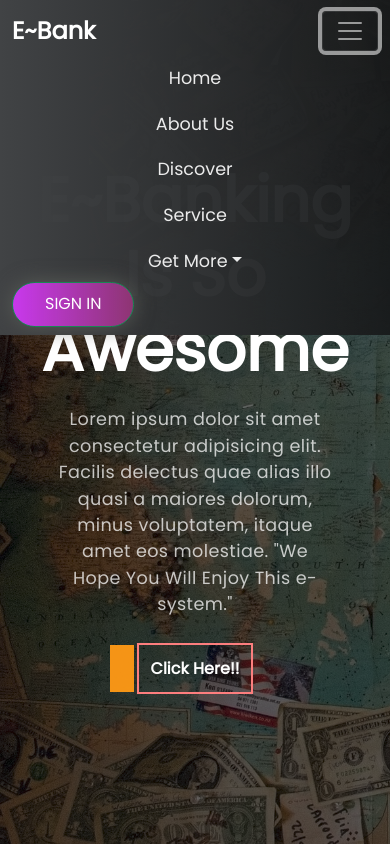
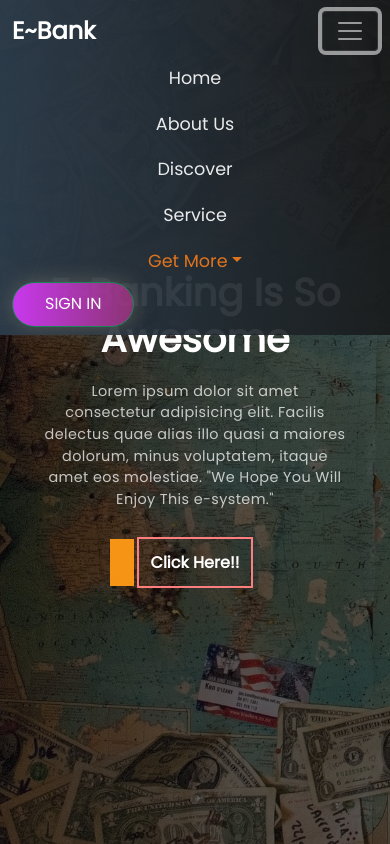
Before and after one commit to mi-araf/simple-e-bank-landing-page, a plain HTML site: page index.html in a window 390 px wide. Both pictures are taken after a click on the button 350 px from the left and 31 px from the top of the page. Shown: the top 844 px of the page. Drawn offline with nearby package versions, Linux system fonts and the light colour scheme.

Commit message:
Website buidind done

```diff
--- a/index.html
+++ b/index.html
@@ -4,6 +4,8 @@
     <meta charset="UTF-8">
     <meta http-equiv="X-UA-Compatible" content="IE=edge">
     <meta name="viewport" content="width=device-width, initial-scale=1.0">
+
+    <link rel="shortcut icon" href="./img/1.svg" type="image/x-icon">
     <!-- bs5 cdn -->
     <link href="https://cdn.jsdelivr.net/npm/bootstrap@5.1.3/dist/css/bootstrap.min.css" rel="stylesheet" integrity="sha384-1BmE4kWBq78iYhFldvKuhfTAU6auU8tT94WrHftjDbrCEXSU1oBoqyl2QvZ6jIW3" crossorigin="anonymous">
     <!-- font awesome cdn -->
@@ -12,18 +14,18 @@
     <link rel="stylesheet" href="https://cdn.jsdelivr.net/npm/bootstrap-icons@1.3.0/font/bootstrap-icons.css" />
 
     <link rel="stylesheet" href="./style.css">
-    <!-- <link rel="shortcut icon" href="" type="image/x-icon"> -->
     <title>My e-bank landing site</title>
 </head>
 
-<body>
+<body data-bs-spy="scroll" data-bs-target="#navbarSupportedContent">
+
     <header>
         <!-- =============- NAVBAR -================== -->
+        <!-- <nav class="navbar navbar-expand-lg navbar-dark fixed-top"> -->
         <nav class="navbar navbar-expand-lg navbar-dark fixed-top">
             <div class="container-fluid container">
                 <a class="navbar-brand" href="#">E~Bank</a>
-                <button class="navbar-toggler" type="button" data-bs-toggle="collapse" data-bs-target="#navbarSupportedContent"
-                    aria-controls="navbarSupportedContent" aria-expanded="false" aria-label="Toggle navigation">
+                <button class="navbar-toggler" type="button" data-bs-toggle="collapse" data-bs-target="#navbarSupportedContent">
                     <span class="navbar-toggler-icon"></span>
                 </button>
                 <div class="collapse navbar-collapse" id="navbarSupportedContent">
@@ -245,7 +247,7 @@
 
         <div class="container">
             <h2 id="my-h2" class="text-center fw-bold">- Our Directors -</h2>
-            <p class="lead text-center text-white mb-5">
+            <p class="lead text-center mb-5" style="color: rgba(209, 16, 16, 0.965);">
                 Our directors all have 10+ years working as a director in the banking industry
             </p>
 
--- a/style.css
+++ b/style.css
@@ -6,6 +6,10 @@
     box-sizing: border-box;
     font-family: 'Poppins', sans-serif;
 }
+html {
+    scroll-behavior: smooth;
+}
+
 .color-pri {
     color: #00FF40;
 }
@@ -101,9 +105,9 @@
 
 /* ========= NAV =========== */
 .navbar {
-    background: #232526;    /* fallback for all browseres */
-    background: -webkit-linear-gradient(to right, #414345, #232526);
-    background: linear-gradient(to right, #414345, #181a1bf4);
+    background: #232526e3;    /* fallback for all browseres */
+    background: -webkit-linear-gradient(to right, #2d3d4cf9, #232526e2);
+    background: linear-gradient(to right, #2d3d4cf1, #181a1be9);
     /* padding: 1rem 8rem; */
     z-index: 1000;    /*  1000 as a bigger value or 1st */
 }
@@ -121,10 +125,9 @@
     padding-top: 0.7rem;
 }
 
-/*     color: rgba(0, 0, 0, .55);
-    padding: 10px 25px;
-     */
-#navbarSupportedContent > ul > li:nth-child(n) > a:hover {
+#navbarSupportedContent > ul > li:nth-child(n) > a:hover,
+#navbarSupportedContent > ul > li:nth-child(n) > a.active {
+    /* .active for a tab being highlited */
     color: #e9781cf3;
 }
 
@@ -304,3 +307,21 @@ footer ul > li:hover {
 }
 
 /* ======== Media Queries ========== */
+@media screen and (max-width: 988px) {
+    .home_main {
+        padding: 3rem 1.5rem;
+        position: relative;
+        color: #fff;
+    }
+    .home_main h2 {
+        font-weight: 800;
+        font-size: 2.4rem;
+        margin-bottom: 1.2rem;
+    }
+    .home_main p {
+        width: 88%;
+        font-size: 0.9rem;
+        color: rgba(255, 255, 255, 0.739);
+        letter-spacing: 0.4px;
+    }
+}
```
